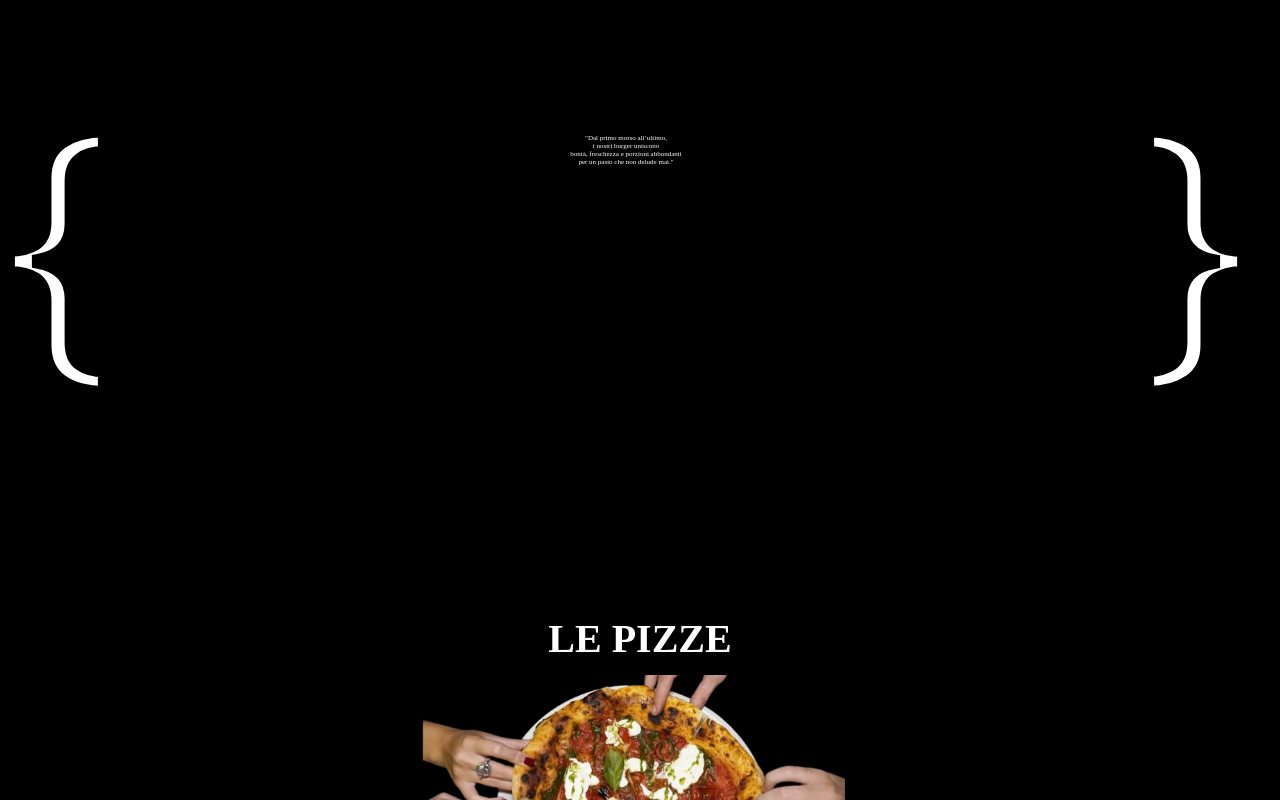
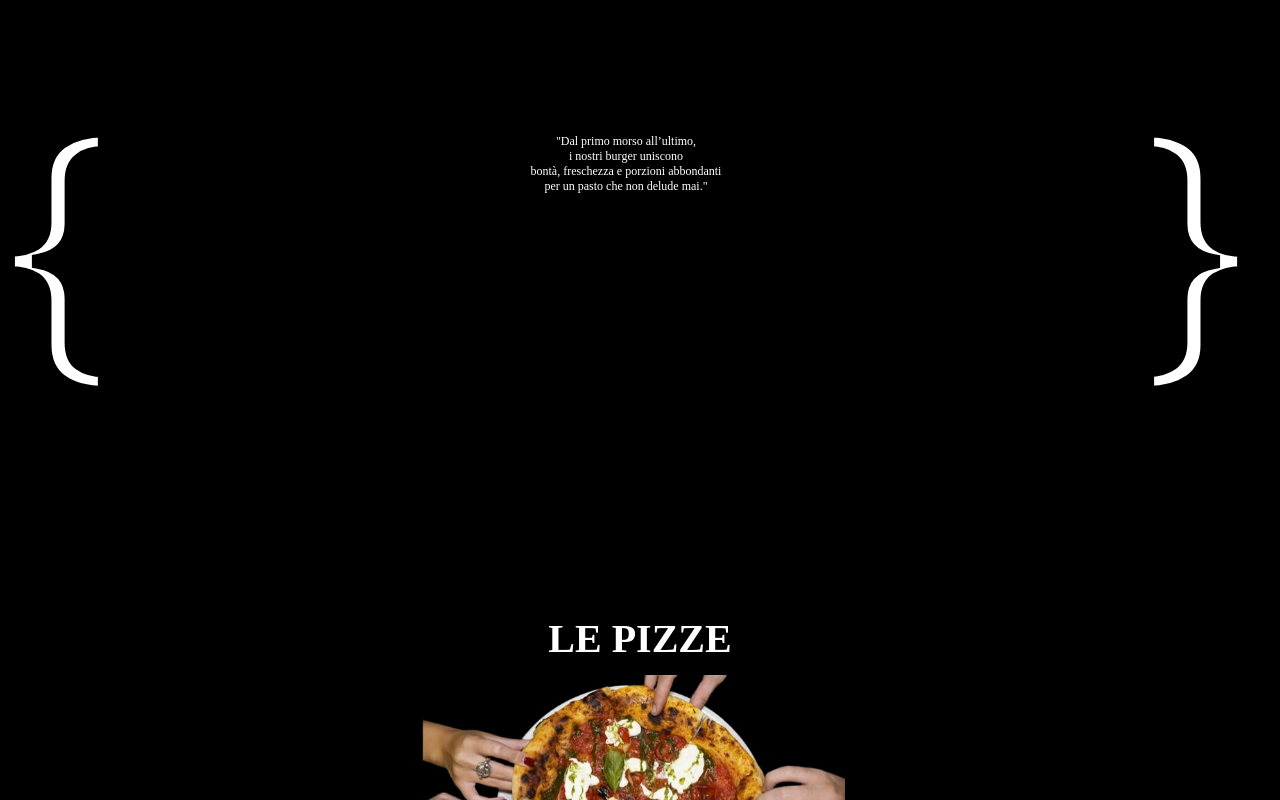
Before and after one commit to salvomal27-dev/web-site, a plain HTML site: page index.html in a window 1280 px wide. Shown: the part 1460-2260 px from the top of the page. Drawn offline with Linux system fonts and the light colour scheme.

Commit message:
Increase font size from 7px to 12px

```diff
--- a/css/ipanini.css
+++ b/css/ipanini.css
@@ -25,7 +25,7 @@
     text-align: center;
     width: 80%;
     margin-top: 90px;
-    font-size: 7px;
+    font-size: 12px;
 }
 .parentesi
 {
```
